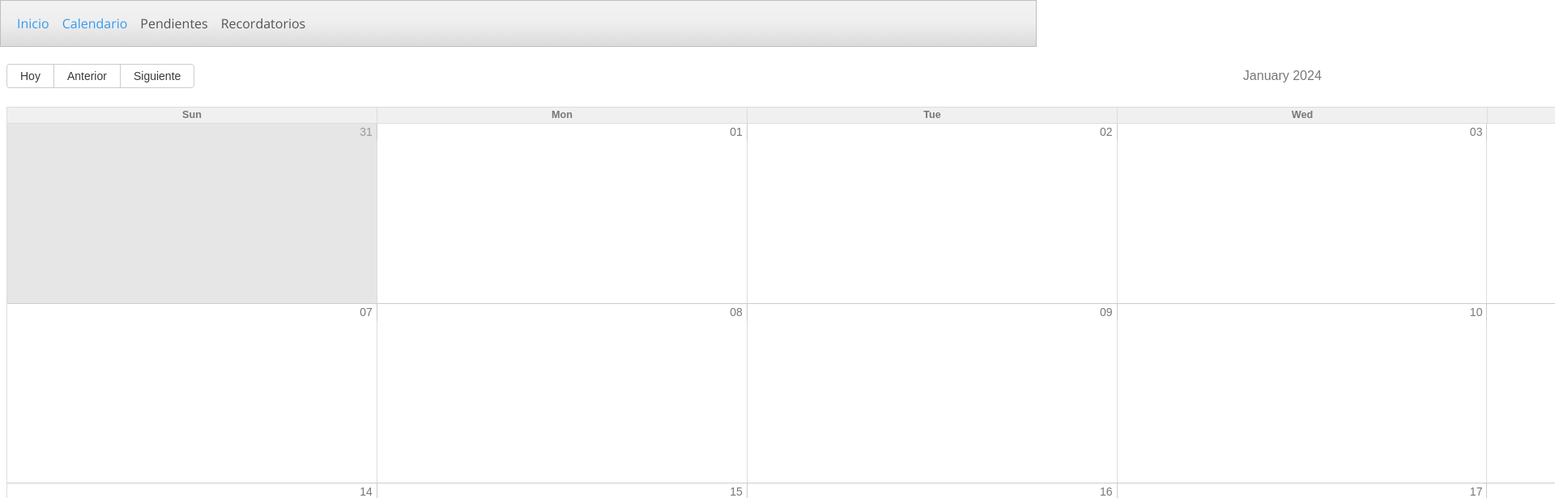
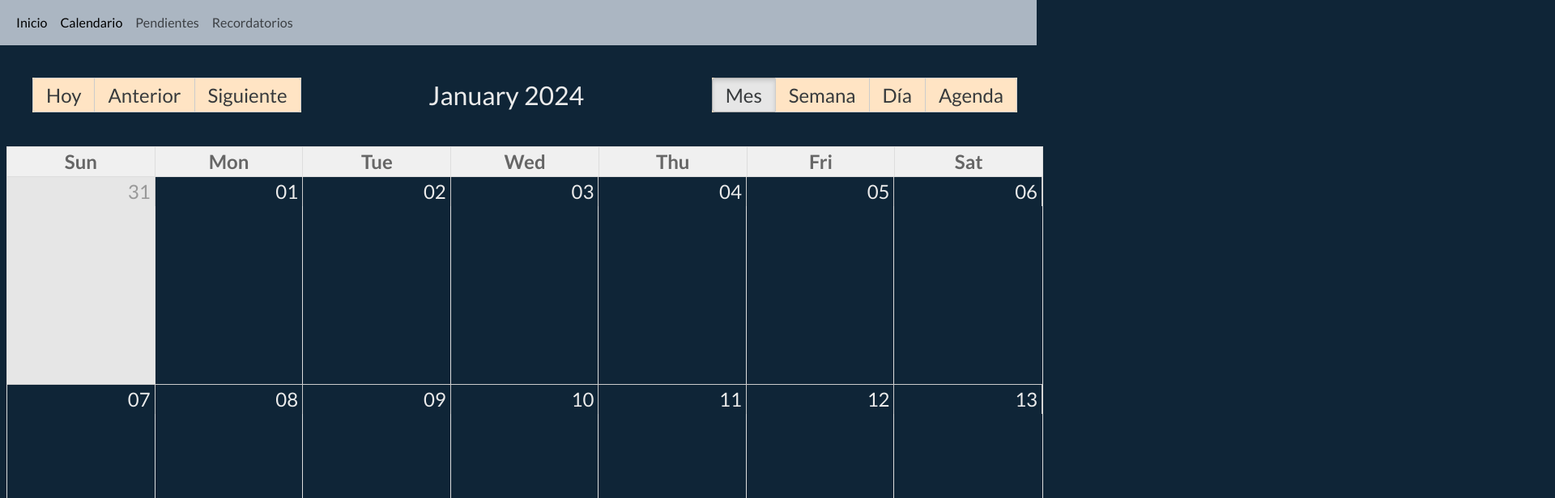
Before and after one commit to Marcosotola/mantenimiento, a React (Create React App) app: page /Calendar in a window 1280 px wide. Shown: the top 616 px of the page at 81% size, 1920 px wide, since content can reach past the window. Built offline with nearby package versions, Linux system fonts and the light colour scheme; no server answers; the database is empty.

Commit message:
estilizado de calendar

```diff
--- a/src/index.js
+++ b/src/index.js
@@ -2,7 +2,7 @@ import React from 'react';
 import ReactDOM from 'react-dom/client';
 
 import 'bootstrap/dist/css/bootstrap.min.css';
-import 'bootswatch/dist/spacelab/bootstrap.css';
+import 'bootswatch/dist/superhero/bootstrap.css';
 
 
 
--- a/src/page/Calendar.css
+++ b/src/page/Calendar.css
@@ -1,8 +1,8 @@
 /* Contenedor del calendario */
 .calendar-container {
   margin: 0.5rem;
-  width: 250%;
-  height: 150vh;
+  width: 80rem;
+  height: 90rem;
 
 }
 
@@ -22,11 +22,6 @@
   background-color: green !important;
 }
 
-/* Estilos para el calendario */
-.rbc-calendar {
-  font-family: Arial, sans-serif;
-  font-size: 14px;
-}
 
 /* Estilos para los eventos en el calendario */
 .rbc-event {
@@ -35,6 +30,12 @@
   background-color: #f0f0f0;
   padding: 2px 5px;
   margin-bottom: 5px;
+}
+
+
+.rbc-btn-group {
+  background-color: bisque;
+  margin: 2rem;
 }
 
 /* Estilos para el título de los eventos */
@@ -46,31 +47,30 @@
   text-overflow: ellipsis;
 }
 
+.rbc-header span {
+  font-size: x-large;
+  color: #666;
+}
 /* Estilos para los días de la semana */
 .rbc-row-header {
   font-weight: bold;
+  font-size: x-large;
 }
+
 
 /* Estilos para el botón de navegación del calendario */
 .rbc-toolbar button {
-  font-size: 14px;
-  padding: 5px 10px;
-  margin: 1rem;
-  background-color: #007bff;
-  color: #fff;
-  border: none;
-  border-radius: 4px;
+  font-size: x-large;
   cursor: pointer;
 }
 
 .rbc-toolbar-label {
-  margin: 1rem;
+font-size: xx-large;
 }
 
 /* Estilos para el botón de navegación del calendario cuando está deshabilitado */
 .rbc-toolbar button:disabled {
-  background-color: #ccc;
-  color: #666;
+
 }
 
 /* Estilos para los encabezados de las columnas (días) */
@@ -103,10 +103,6 @@
   margin-bottom: 5px;
 }
 
-.rbc-event {
-  background-color: transparent;
-}
-
 .rbc-agenda-event-cell,
 .rbc-agenda-time-cell,
 .rbc-agenda-date-cell {
@@ -129,3 +125,7 @@ transform: scale(1.5);
 .delete-button i {
   color: #f00; /* Color rojo para el ícono de eliminación */
 }
+
+.rbc-button-link {
+  font-size: x-large;
+}
--- a/src/page/Calendar.jsx
+++ b/src/page/Calendar.jsx
@@ -126,7 +126,7 @@ const CalendarComponent = () => {
                 />
                 <span className="event-title">{event.title}</span>
                 <button className='delete-button' onClick={() => handleDeleteEvent(event.id)}>
-                <i className="fas fa-trash-alt"></i> {/* Ícono de eliminación */}
+                <i className="fas fa-trash-alt"></i>
               </button>
               </div>
             ),
--- a/src/page/Home.jsx
+++ b/src/page/Home.jsx
@@ -61,8 +61,8 @@ export const Home = () => {
         </h1>
       </div>
       <div className="container border rounded p-2 mb-5">
-        <h4 className="d-flex justify-content-center text-danger">
-          Recordatorios
+        <h4 className="d-flex justify-content-center text-light">
+          RECORDATORIOS
         </h4>
         <div className="container mt-3 mb-3">
           {recordatorios.map(recordatorio => (
@@ -84,7 +84,7 @@ export const Home = () => {
               href="/Calendar"
               className="text-decoration-none text-success"
             >
-              CALENDARIO
+              VISITA TECNICA
             </a>
           </button>
           <button type="button" className="btn btn-outline-warning">
@@ -104,15 +104,15 @@ export const Home = () => {
         <hr />
       </div>
       <div className="container">
-        <h4 className="d-flex justify-content-center p-3">
-          Lista de Pendientes
+        <h4 className="d-flex justify-content-center p-3 text-light">
+          LISTA DE PENDIENTES
         </h4>
         <table className="table table-hover">
           <thead>
             <tr>
-              <th className="text-center">Fecha</th>
-              <th className="text-center">Nombre</th>
-              <th className="text-center">Descripción</th>
+              <th className="text-center text-primary">Fecha</th>
+              <th className="text-center text-primary">Nombre</th>
+              <th className="text-center text-primary">Descripción</th>
             </tr>
           </thead>
           <tbody className="table-secondary border-white">
```
